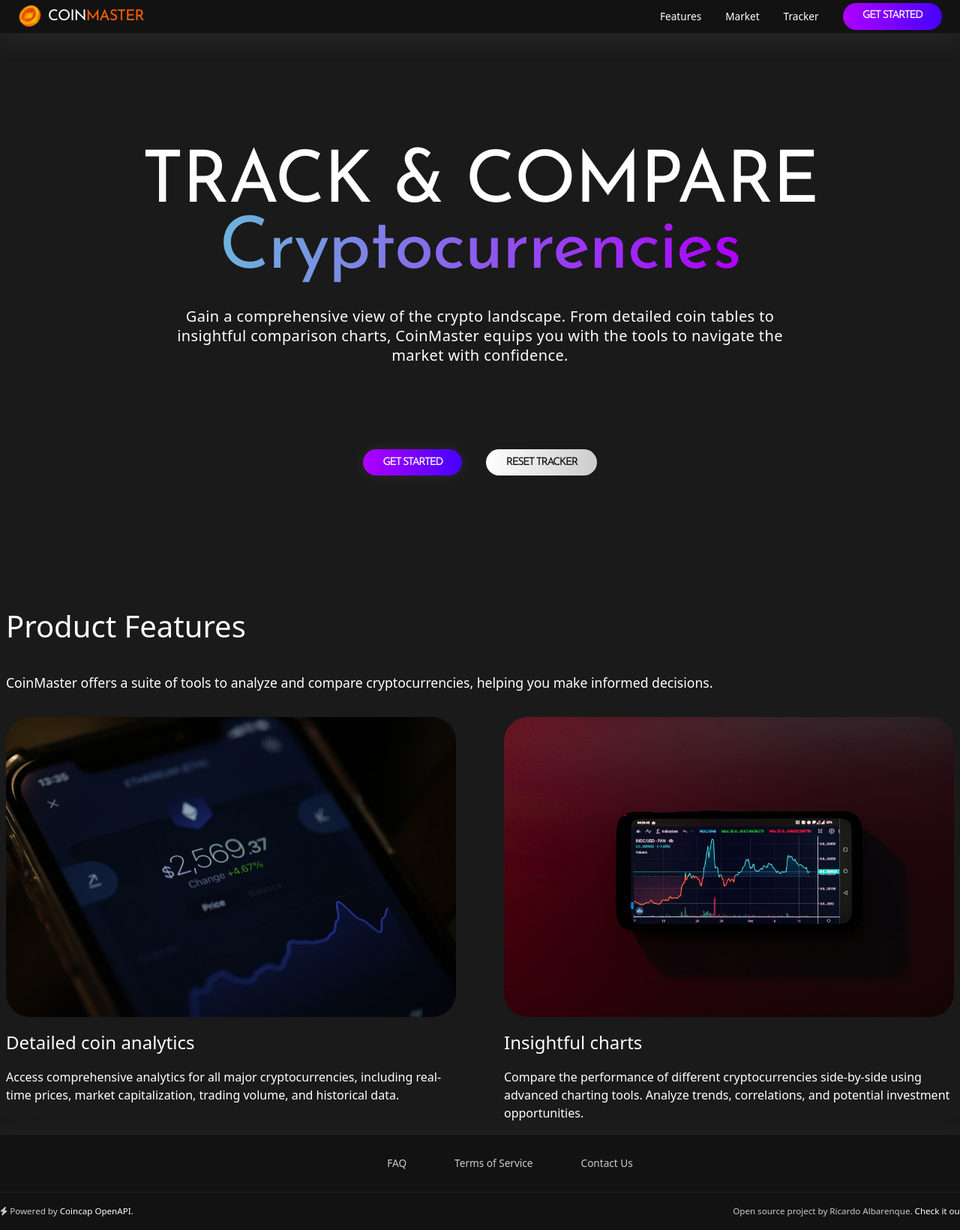
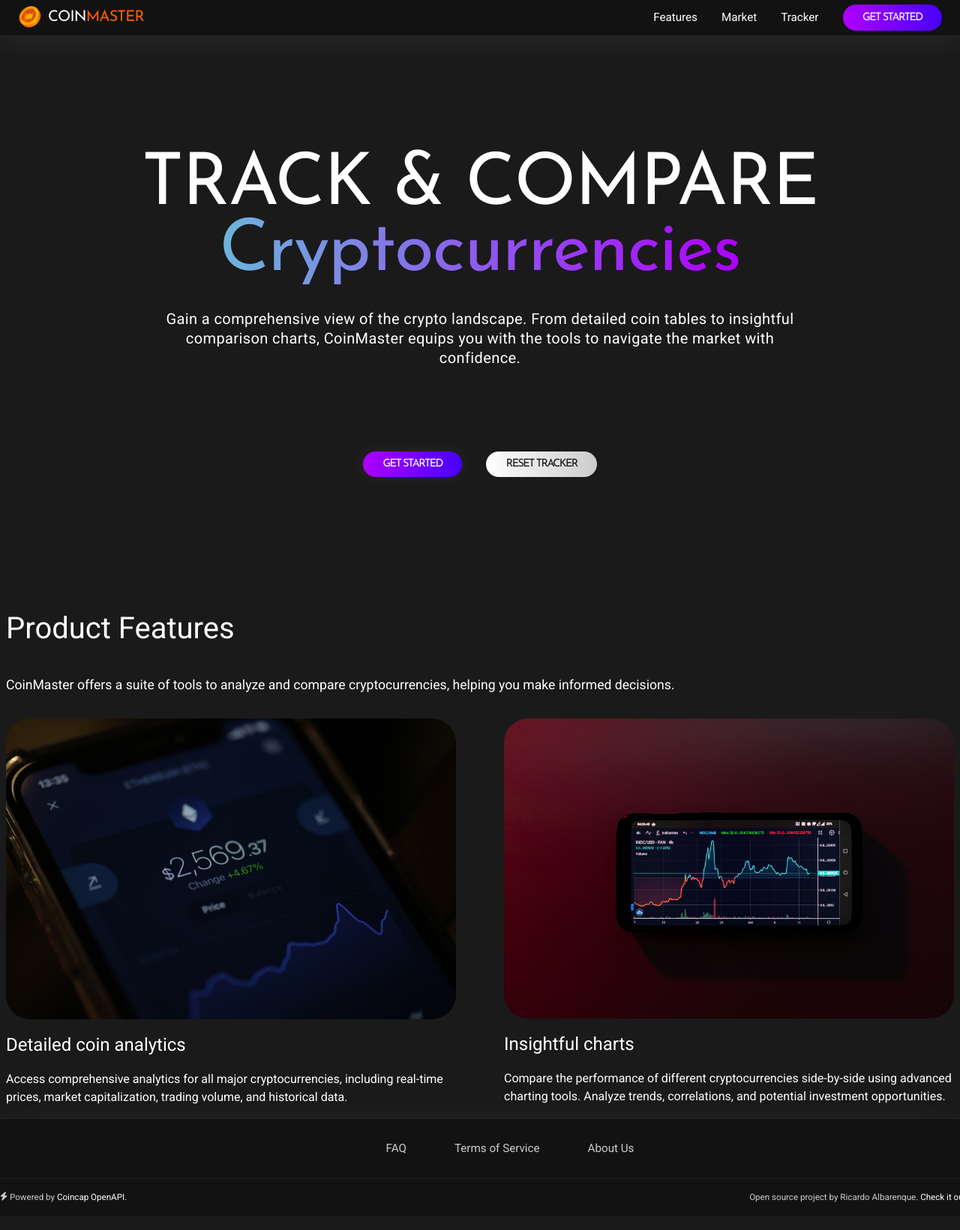
Before and after one commit to ricocatford/coinmaster, a Next.js app: page / in a window 1280 px wide. Shown: the whole page at 75% size. Built offline with nearby package versions, Linux system fonts and the light colour scheme.

Commit message:
fix(styles): change some styles for better acessibility and performance

```diff
--- a/src/app/layout.tsx
+++ b/src/app/layout.tsx
@@ -1,5 +1,5 @@
 import type { Metadata } from "next";
-import { Roboto as Manrope, Josefin_Sans } from "next/font/google";
+import { Roboto, Josefin_Sans } from "next/font/google";
 import "@/assets/styles/globals.css";
 import "@fortawesome/fontawesome-svg-core/styles.css";
 import { config } from "@fortawesome/fontawesome-svg-core";
@@ -9,10 +9,10 @@
 
 config.autoAddCss = false;
 
-const manrope = Manrope({
+const roboto = Roboto({
     weight: ["400", "700"],
     subsets: ["latin"],
-    variable: "--font-manrope",
+    variable: "--font-roboto",
 });
 
 const josefinSans = Josefin_Sans({
@@ -34,7 +34,7 @@
     return (
         <html lang="en">
             <body
-                className={`${manrope.variable} ${josefinSans.variable} font-manrope antialiased`}
+                className={`${roboto.variable} ${josefinSans.variable} font-roboto antialiased`}
             >
                 <GlobalStoreProvider>
                     <Navbar />
--- /dev/null
+++ b/src/assets/data/footerLinks.json
@@ -0,0 +1,17 @@
+[
+    {
+        "id": 0,
+        "text": "FAQ",
+        "url": "/faq"
+    },
+    {
+        "id": 1,
+        "text": "Terms of Service",
+        "url": "/terms"
+    },
+    {
+        "id": 2,
+        "text": "About Us",
+        "url": "/about"
+    }
+]
--- a/src/assets/styles/components/Footer.module.css
+++ b/src/assets/styles/components/Footer.module.css
@@ -29,7 +29,7 @@
 .link {
     padding: 0.5rem 0;
     transition: all ease-in-out 0.5s;
-    font-size: 0.85rem;
+    font-size: 0.95rem;
     color: var(--light-grey);
 }
 
--- a/src/assets/styles/components/Hero.module.css
+++ b/src/assets/styles/components/Hero.module.css
@@ -6,6 +6,7 @@
     align-items: center;
     gap: 2rem;
     text-align: center;
+    position: relative;
 }
 
 .heading {
--- a/src/assets/styles/components/Navbar.module.css
+++ b/src/assets/styles/components/Navbar.module.css
@@ -34,8 +34,6 @@
 }
 
 .logoTitleOrange {
-    line-height: 0.1rem;
-
     color: var(--orange);
 }
 
@@ -56,7 +54,7 @@
 .link {
     padding: 0.5rem 0;
     transition: all ease-in-out 0.5s;
-    font-size: 0.85rem;
+    font-size: 0.95rem;
 }
 
 .link:hover,
--- a/src/components/layout/footer/Footer.tsx
+++ b/src/components/layout/footer/Footer.tsx
@@ -1,20 +1,16 @@
 import styles from "@/assets/styles/components/Footer.module.css";
+import footerLinks from "@/assets/data/footerLinks.json";
 import { faBolt } from "@fortawesome/free-solid-svg-icons";
 import { faGithub } from "@fortawesome/free-brands-svg-icons";
 import { FontAwesomeIcon } from "@fortawesome/react-fontawesome";
 import Link from "next/link";
+import { FooterLinks } from "./FooterLinks";
 
 export const Footer = (): React.JSX.Element => {
     return (
         <footer className={styles.footer}>
             <div className={styles.footerContainer}>
-                <div className={styles.linksContainer}>
-                    <ul className={styles.linksList}>
-                        <li className={styles.link}>FAQ</li>
-                        <li className={styles.link}>Terms of Service</li>
-                        <li className={styles.link}>Contact Us</li>
-                    </ul>
-                </div>
+                <FooterLinks links={footerLinks} />
                 <div className={styles.creditsContainer}>
                     <span className={styles.credits}>
                         <FontAwesomeIcon icon={faBolt} /> Powered by{" "}
@@ -33,9 +29,9 @@
                             target="_blank"
                             className={styles.creditsLink}
                         >
-                            <span>Check it out </span>
+                            Check it out on <FontAwesomeIcon icon={faGithub} />{" "}
+                            GitHub.
                         </Link>
-                        on <FontAwesomeIcon icon={faGithub} /> GitHub.
                     </p>
                 </div>
             </div>
--- /dev/null
+++ b/src/components/layout/footer/FooterLinks.tsx
@@ -0,0 +1,21 @@
+import styles from "@/assets/styles/components/Footer.module.css";
+import { NavigationLink } from "../navbar/NavbarClient";
+import Link from "next/link";
+
+export const FooterLinks = ({
+    links,
+}: {
+    links: NavigationLink[];
+}): React.JSX.Element => {
+    return (
+        <div className={styles.linksContainer}>
+            <ul className={styles.linksList}>
+                {links.map((link) => (
+                    <Link href={link.url} key={link.id}>
+                        <li className={styles.link}>{link.text}</li>
+                    </Link>
+                ))}
+            </ul>
+        </div>
+    );
+};
--- a/src/components/layout/navbar/NavLink.tsx
+++ b/src/components/layout/navbar/NavLinks.tsx
@@ -5,7 +5,7 @@
 import Link from "next/link";
 import { usePathname } from "next/navigation";
 
-export const NavLink = ({
+export const NavLinks = ({
     isToggled,
     setIsToggled,
     links,
@@ -33,6 +33,7 @@
                         <li className={styles.link}>{link.text}</li>
                     </Link>
                 ))}
+            </ul>
             {isHome && (
                 <Link
                     href="/market"
@@ -42,7 +43,6 @@
                     Get started
                 </Link>
             )}
-            </ul>
         </div>
     );
 };
--- a/src/components/layout/navbar/NavbarClient.tsx
+++ b/src/components/layout/navbar/NavbarClient.tsx
@@ -2,7 +2,7 @@
 
 import { useEffect, useState } from "react";
 import { NavToggleButton } from "./NavToggleButton";
-import { NavLink } from "./NavLink";
+import { NavLinks } from "./NavLinks";
 
 export type NavigationLink = {
     id: number;
@@ -37,7 +37,7 @@
                 isToggled={isToggled}
                 setIsToggled={setIsToggled}
             />
-            <NavLink
+            <NavLinks
                 isToggled={isToggled}
                 setIsToggled={setIsToggled}
                 links={links}
--- a/src/components/table/TableBody.tsx
+++ b/src/components/table/TableBody.tsx
@@ -16,20 +16,35 @@
                         <AddToTrackerButton id={asset.id} />
                     </td>
                     <td className={styles.tableData}>
+                        <div className={styles.tableDataContainer}>
                             <Link
                                 href={`asset/${asset.id}`}
                                 className={styles.tableLink}
                             >
                                 {asset.name} ({asset.symbol})
                             </Link>
-                    </td>
-                    <td className={styles.tableData}>{asset.price}</td>
-                    <td className={styles.tableData}>{asset.supply}</td>
-                    <td className={styles.tableData}>
-                        {asset.displayMarketCap}
+                        </div>
                     </td>
                     <td className={styles.tableData}>
-                        {asset.displayVolume24Hr}
+                        <div className={styles.tableDataContainer}>
+                            <p>{asset.price}</p>
+                            <p>{asset.price}</p>
+                        </div>
+                    </td>
+                    <td className={styles.tableData}>
+                        <div className={styles.tableDataContainer}>
+                            <p>{asset.supply}</p>
+                        </div>
+                    </td>
+                    <td className={styles.tableData}>
+                        <div className={styles.tableDataContainer}>
+                            <p>{asset.displayMarketCap}</p>
+                        </div>
+                    </td>
+                    <td className={styles.tableData}>
+                        <div className={styles.tableDataContainer}>
+                            <p>{asset.displayVolume24Hr}</p>
+                        </div>
                     </td>
                     <td
                         className={`${styles.tableData} ${
@@ -38,7 +53,9 @@
                                 : styles.textGreen
                         }`}
                     >
-                        {asset.changePercent24Hr}%
+                        <div className={styles.tableDataContainer}>
+                            <p>{asset.changePercent24Hr}%</p>
+                        </div>
                     </td>
                 </tr>
             ))}
```
Also changed, not shown: src/assets/styles/components/Table.module.css (+8 -1 lines). Lines whose indentation alone changed are shown as unchanged.
